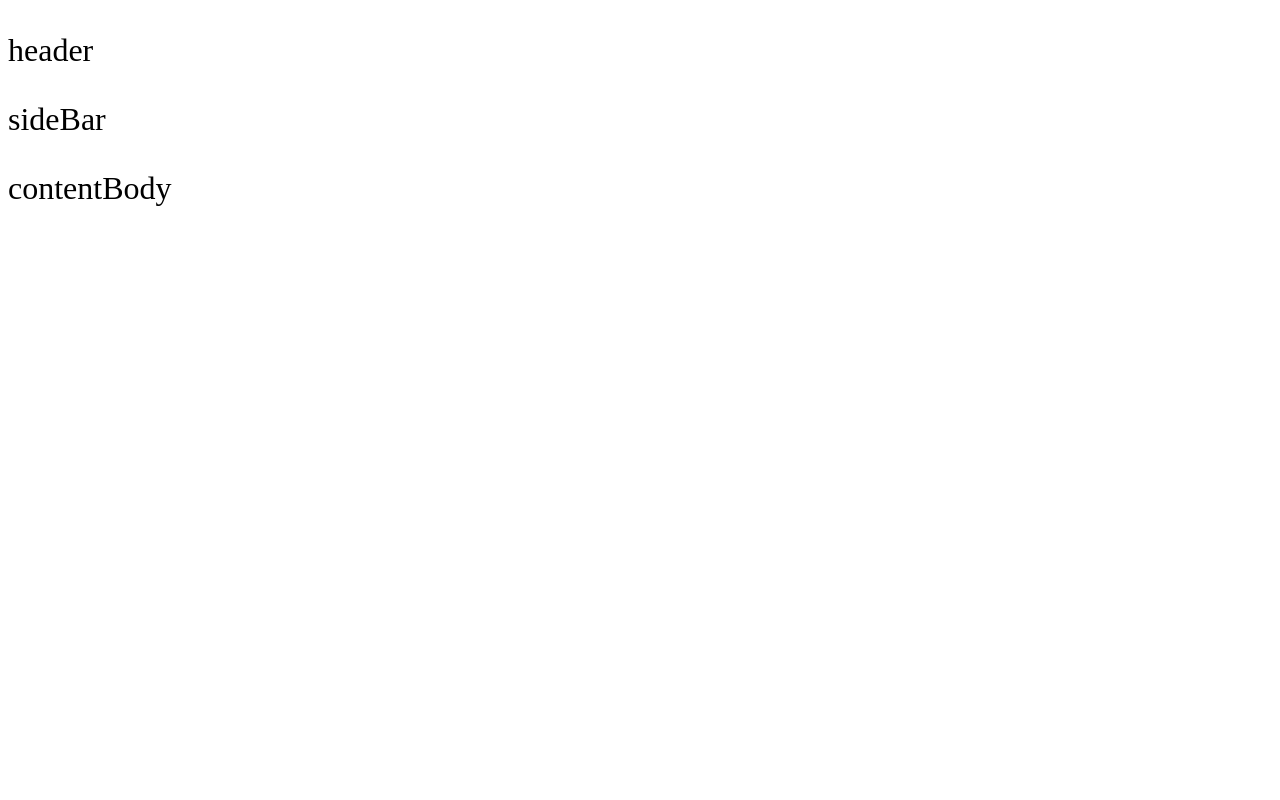
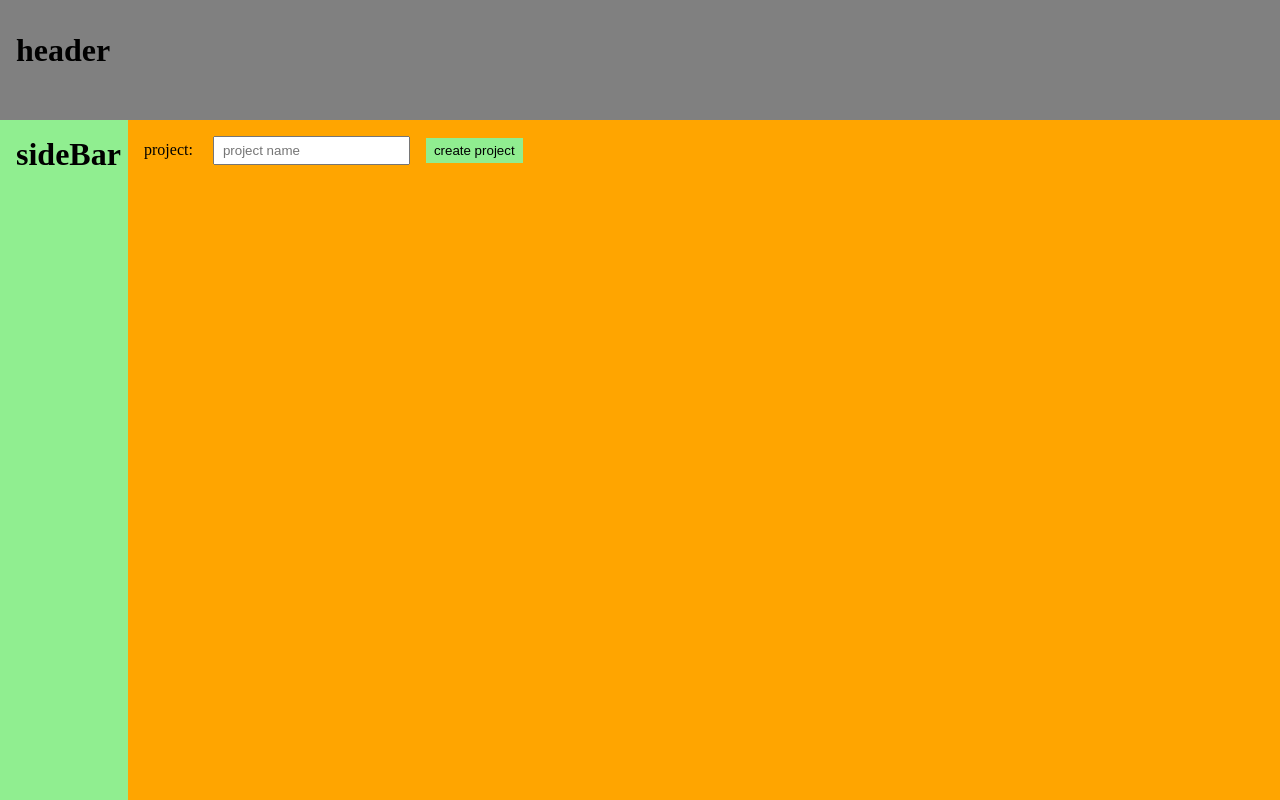
Before and after one commit to bambooOctopus/odin_todo, a website built with webpack: page dist/index.html in a window 1280 px wide. Built offline with nearby package versions, Linux system fonts and the light colour scheme.

Commit message:
dom update home layout with project form

```diff
--- a/src/domUpdateModule.js
+++ b/src/domUpdateModule.js
@@ -1,17 +1,40 @@
+import { projectForm } from "./formsModule";
+
 const header = () => {
-    return "header"
+    const headerDiv = document.createElement("div");
+    headerDiv.classList.add("header-div");
+    const h = document.createElement("h1");
+    h.textContent = "header";
+    headerDiv.appendChild(h);
+
+    return headerDiv
 };
 
 const sideBar = () => {
-    return "sideBar";
+    const sideBarDiv = document.createElement("div");
+    sideBarDiv.classList.add("side-bar-div");
+    const h = document.createElement("h1");
+    h.textContent = "sideBar";
+    sideBarDiv.appendChild(h);
+
+    return sideBarDiv;
+
 };
 
 const body = () => {
-    return "contentBody";
+    const bodyDiv = document.createElement("div");
+    bodyDiv.classList.add("body-div");
+
+
+
+    const projForm = projectForm();
+    bodyDiv.appendChild(projForm);
+
+    return bodyDiv;
 
 };
 
-const homeScreen = () => {
+const layOut = () => {
     const contentDiv = document.getElementById("content");
 
     const contentHeader = document.createElement("p");
@@ -26,10 +49,28 @@ const homeScreen = () => {
     contentBody.textContent = body();
     contentBody.classList.add("big-letters");
 
-    contentDiv.appendChild(contentHeader);
-    contentDiv.appendChild(contentSideBar);
-    contentDiv.appendChild(contentBody);
+     contentDiv.appendChild(header());
+     contentDiv.appendChild(sideBar());
+     contentDiv.appendChild(body());
+
 
 };
 
-export { homeScreen }
+const homeScreen = () => {
+    layOut();
+    // 1. layout
+    // 2. project form
+    // 3. current projects
+
+};
+
+const projScreen = () => {
+    layOut();
+    // 1. layout
+    // 2. project info
+    // 3. item form
+    // 4. current items
+
+};
+
+export { homeScreen, projScreen }
--- a/src/formsModule.js
+++ b/src/formsModule.js
@@ -1,5 +1,5 @@
 const projectForm = () => {
-    const contentDiv = document.getElementById("content");
+
 
     const formDiv = document.createElement("div");
 
@@ -12,6 +12,7 @@ const projectForm = () => {
     textInput.placeholder = "project name"
     textInput.classList.add("text-input");
 
+
     const submitBtn = document.createElement("input");
     submitBtn.type = "submit";
     submitBtn.classList.add("submit-btn");
@@ -21,7 +22,9 @@ const projectForm = () => {
     form.appendChild(textInput);
     form.appendChild(submitBtn);
     formDiv.appendChild(form);
-    contentDiv.appendChild(formDiv);
+
+    return formDiv;
+
 };
 
 export { projectForm }
--- a/src/style.css
+++ b/src/style.css
@@ -1,3 +1,17 @@
+* {
+    padding: 0;
+    margin: 0;
+}
+
+#content {
+    width: 100%;
+    height: 100%;
+
+    display: grid;
+    grid-template-rows: 15vh 85vh;
+    grid-template-columns: 10% 90%;
+}
+
 .form-div {
     border: solid 1px red;
     padding: 2rem;
@@ -69,3 +83,36 @@
 .big-letters {
     font-size: 32px;
 }
+
+.header-div {
+    padding: 2rem 1rem;
+    background-color: gray;
+    grid-row-start: 1;
+    grid-row-end: 2;
+    grid-column-start: 1;
+    grid-column-end: 3;
+}
+
+.side-bar-div {
+    padding: 1rem;
+    background-color: lightgreen;
+
+    grid-row-start: 2;
+    grid-row-end: 3;
+    grid-column-start: 1;
+    grid-column-end: 2;
+
+
+
+}
+
+.body-div {
+    padding: 1rem;
+    background-color: orange;
+
+    grid-row-start: 2;
+    grid-row-end: 3;
+    grid-column-start: 2;
+    grid-column-end: 3;
+
+}
--- a/src/todoModule.js
+++ b/src/todoModule.js
@@ -1,6 +1,6 @@
 import { wallet } from "./walletModule.js";
 import { projectForm } from "./formsModule.js";
-import { homeScreen } from "./domUpdateModule.js";
+import { homeScreen, projScreen } from "./domUpdateModule.js";
 
 const todo = () => {
     const projectWallet = wallet();
@@ -20,6 +20,7 @@ const todo = () => {
     const proj = () => {
         //project page displaying all it's items
         console.log("#proj");
+        projScreen();
     };
 
     return {home, proj, projectWallet }
```
